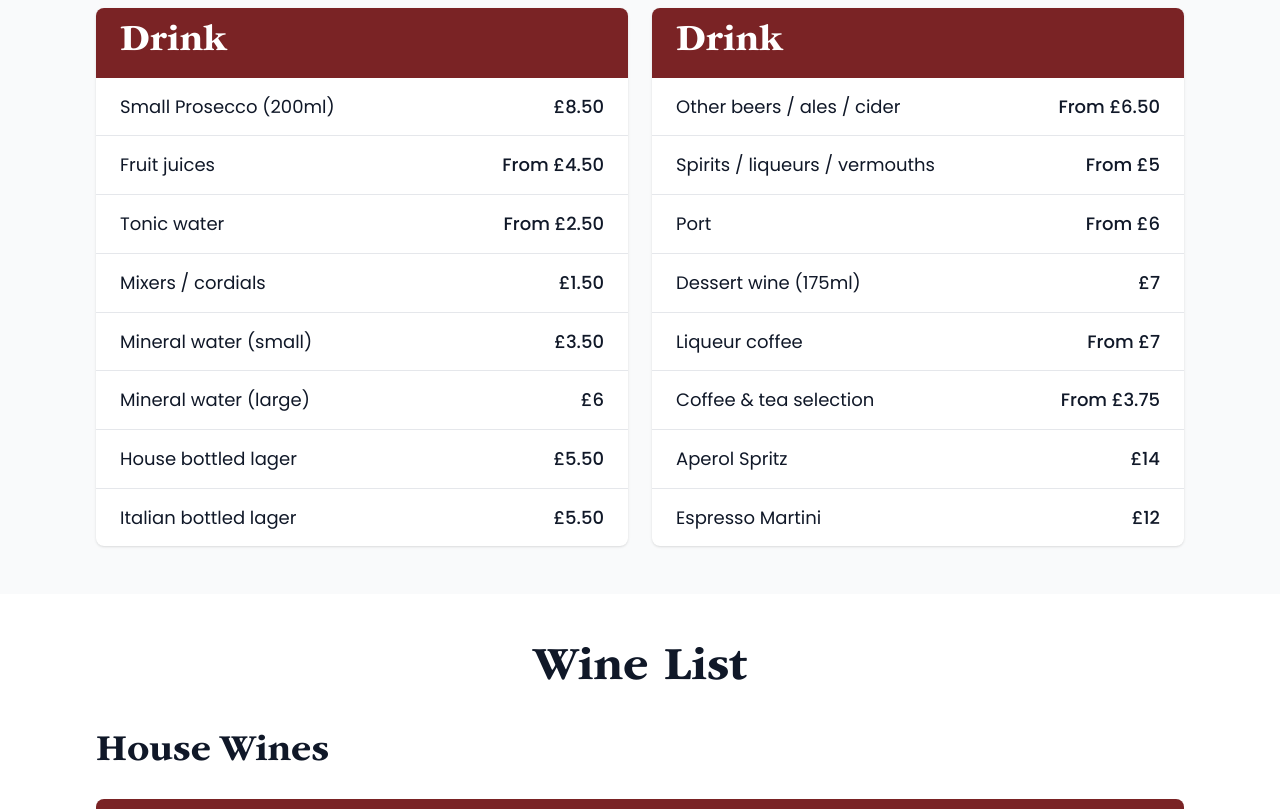
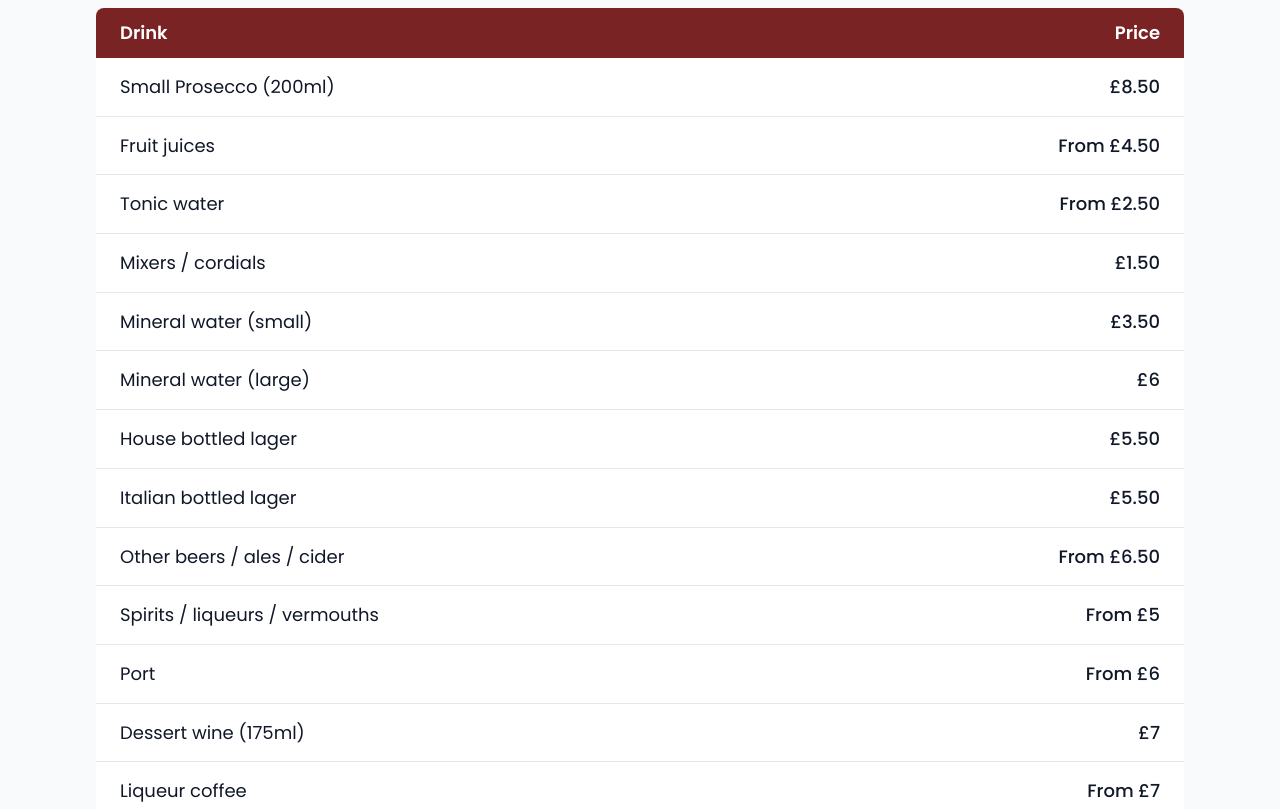
Before and after one commit to LYNKSPortal/la-nuova-isola-iom, a Next.js app: page /drinks-menu in a window 1280 px wide. Shown: the part 640-1449 px from the top of the page. Built offline with nearby package versions, Linux system fonts and the light colour scheme.

Commit message:
Revert drinks menu back to single table layout

```diff
--- a/src/app/drinks-menu/page.tsx
+++ b/src/app/drinks-menu/page.tsx
@@ -55,88 +55,81 @@ export default function DrinksMenu() {
         <div className="max-w-6xl mx-auto px-4 sm:px-6 lg:px-8">
           <FadeIn>
             <h2 className="font-bold text-gray-900 mb-8 text-center text-lg md:text-xl lg:text-2xl">Drinks</h2>
-            <div className="grid grid-cols-1 md:grid-cols-2 gap-6">
-              {/* First Column */}
-              <div className="bg-white rounded-lg overflow-hidden shadow-sm">
-                <div className="bg-[#7A2325] text-white px-6 py-3">
-                  <h3 className="text-sm font-semibold">Drink</h3>
-                </div>
-                <div className="divide-y divide-gray-200">
-                  <div className="px-6 py-4 flex justify-between items-center hover:bg-gray-50">
-                    <span className="text-sm text-gray-900">Small Prosecco (200ml)</span>
-                    <span className="text-sm text-gray-900 font-medium">£8.50</span>
-                  </div>
-                  <div className="px-6 py-4 flex justify-between items-center hover:bg-gray-50">
-                    <span className="text-sm text-gray-900">Fruit juices</span>
-                    <span className="text-sm text-gray-900 font-medium">From £4.50</span>
-                  </div>
-                  <div className="px-6 py-4 flex justify-between items-center hover:bg-gray-50">
-                    <span className="text-sm text-gray-900">Tonic water</span>
-                    <span className="text-sm text-gray-900 font-medium">From £2.50</span>
-                  </div>
-                  <div className="px-6 py-4 flex justify-between items-center hover:bg-gray-50">
-                    <span className="text-sm text-gray-900">Mixers / cordials</span>
-                    <span className="text-sm text-gray-900 font-medium">£1.50</span>
-                  </div>
-                  <div className="px-6 py-4 flex justify-between items-center hover:bg-gray-50">
-                    <span className="text-sm text-gray-900">Mineral water (small)</span>
-                    <span className="text-sm text-gray-900 font-medium">£3.50</span>
-                  </div>
-                  <div className="px-6 py-4 flex justify-between items-center hover:bg-gray-50">
-                    <span className="text-sm text-gray-900">Mineral water (large)</span>
-                    <span className="text-sm text-gray-900 font-medium">£6</span>
-                  </div>
-                  <div className="px-6 py-4 flex justify-between items-center hover:bg-gray-50">
-                    <span className="text-sm text-gray-900">House bottled lager</span>
-                    <span className="text-sm text-gray-900 font-medium">£5.50</span>
-                  </div>
-                  <div className="px-6 py-4 flex justify-between items-center hover:bg-gray-50">
-                    <span className="text-sm text-gray-900">Italian bottled lager</span>
-                    <span className="text-sm text-gray-900 font-medium">£5.50</span>
-                  </div>
-                </div>
-              </div>
-
-              {/* Second Column */}
-              <div className="bg-white rounded-lg overflow-hidden shadow-sm">
-                <div className="bg-[#7A2325] text-white px-6 py-3">
-                  <h3 className="text-sm font-semibold">Drink</h3>
-                </div>
-                <div className="divide-y divide-gray-200">
-                  <div className="px-6 py-4 flex justify-between items-center hover:bg-gray-50">
-                    <span className="text-sm text-gray-900">Other beers / ales / cider</span>
-                    <span className="text-sm text-gray-900 font-medium">From £6.50</span>
-                  </div>
-                  <div className="px-6 py-4 flex justify-between items-center hover:bg-gray-50">
-                    <span className="text-sm text-gray-900">Spirits / liqueurs / vermouths</span>
-                    <span className="text-sm text-gray-900 font-medium">From £5</span>
-                  </div>
-                  <div className="px-6 py-4 flex justify-between items-center hover:bg-gray-50">
-                    <span className="text-sm text-gray-900">Port</span>
-                    <span className="text-sm text-gray-900 font-medium">From £6</span>
-                  </div>
-                  <div className="px-6 py-4 flex justify-between items-center hover:bg-gray-50">
-                    <span className="text-sm text-gray-900">Dessert wine (175ml)</span>
-                    <span className="text-sm text-gray-900 font-medium">£7</span>
-                  </div>
-                  <div className="px-6 py-4 flex justify-between items-center hover:bg-gray-50">
-                    <span className="text-sm text-gray-900">Liqueur coffee</span>
-                    <span className="text-sm text-gray-900 font-medium">From £7</span>
-                  </div>
-                  <div className="px-6 py-4 flex justify-between items-center hover:bg-gray-50">
-                    <span className="text-sm text-gray-900">Coffee & tea selection</span>
-                    <span className="text-sm text-gray-900 font-medium">From £3.75</span>
-                  </div>
-                  <div className="px-6 py-4 flex justify-between items-center hover:bg-gray-50">
-                    <span className="text-sm text-gray-900">Aperol Spritz</span>
-                    <span className="text-sm text-gray-900 font-medium">£14</span>
-                  </div>
-                  <div className="px-6 py-4 flex justify-between items-center hover:bg-gray-50">
-                    <span className="text-sm text-gray-900">Espresso Martini</span>
-                    <span className="text-sm text-gray-900 font-medium">£12</span>
-                  </div>
-                </div>
-              </div>
+            <div className="overflow-x-auto">
+              <table className="w-full bg-white rounded-lg overflow-hidden shadow-sm">
+                <thead className="bg-[#7A2325] text-white">
+                  <tr>
+                    <th className="px-6 py-3 text-left text-sm font-semibold">Drink</th>
+                    <th className="px-6 py-3 text-right text-sm font-semibold">Price</th>
+                  </tr>
+                </thead>
+                <tbody className="divide-y divide-gray-200">
+                  <tr className="hover:bg-gray-50">
+                    <td className="px-6 py-4 text-sm text-gray-900">Small Prosecco (200ml)</td>
+                    <td className="px-6 py-4 text-sm text-gray-900 text-right font-medium">£8.50</td>
+                  </tr>
+                  <tr className="hover:bg-gray-50">
+                    <td className="px-6 py-4 text-sm text-gray-900">Fruit juices</td>
+                    <td className="px-6 py-4 text-sm text-gray-900 text-right font-medium">From £4.50</td>
+                  </tr>
+                  <tr className="hover:bg-gray-50">
+                    <td className="px-6 py-4 text-sm text-gray-900">Tonic water</td>
+                    <td className="px-6 py-4 text-sm text-gray-900 text-right font-medium">From £2.50</td>
+                  </tr>
+                  <tr className="hover:bg-gray-50">
+                    <td className="px-6 py-4 text-sm text-gray-900">Mixers / cordials</td>
+                    <td className="px-6 py-4 text-sm text-gray-900 text-right font-medium">£1.50</td>
+                  </tr>
+                  <tr className="hover:bg-gray-50">
+                    <td className="px-6 py-4 text-sm text-gray-900">Mineral water (small)</td>
+                    <td className="px-6 py-4 text-sm text-gray-900 text-right font-medium">£3.50</td>
+                  </tr>
+                  <tr className="hover:bg-gray-50">
+                    <td className="px-6 py-4 text-sm text-gray-900">Mineral water (large)</td>
+                    <td className="px-6 py-4 text-sm text-gray-900 text-right font-medium">£6</td>
+                  </tr>
+                  <tr className="hover:bg-gray-50">
+                    <td className="px-6 py-4 text-sm text-gray-900">House bottled lager</td>
+                    <td className="px-6 py-4 text-sm text-gray-900 text-right font-medium">£5.50</td>
+                  </tr>
+                  <tr className="hover:bg-gray-50">
+                    <td className="px-6 py-4 text-sm text-gray-900">Italian bottled lager</td>
+                    <td className="px-6 py-4 text-sm text-gray-900 text-right font-medium">£5.50</td>
+                  </tr>
+                  <tr className="hover:bg-gray-50">
+                    <td className="px-6 py-4 text-sm text-gray-900">Other beers / ales / cider</td>
+                    <td className="px-6 py-4 text-sm text-gray-900 text-right font-medium">From £6.50</td>
+                  </tr>
+                  <tr className="hover:bg-gray-50">
+                    <td className="px-6 py-4 text-sm text-gray-900">Spirits / liqueurs / vermouths</td>
+                    <td className="px-6 py-4 text-sm text-gray-900 text-right font-medium">From £5</td>
+                  </tr>
+                  <tr className="hover:bg-gray-50">
+                    <td className="px-6 py-4 text-sm text-gray-900">Port</td>
+                    <td className="px-6 py-4 text-sm text-gray-900 text-right font-medium">From £6</td>
+                  </tr>
+                  <tr className="hover:bg-gray-50">
+                    <td className="px-6 py-4 text-sm text-gray-900">Dessert wine (175ml)</td>
+                    <td className="px-6 py-4 text-sm text-gray-900 text-right font-medium">£7</td>
+                  </tr>
+                  <tr className="hover:bg-gray-50">
+                    <td className="px-6 py-4 text-sm text-gray-900">Liqueur coffee</td>
+                    <td className="px-6 py-4 text-sm text-gray-900 text-right font-medium">From £7</td>
+                  </tr>
+                  <tr className="hover:bg-gray-50">
+                    <td className="px-6 py-4 text-sm text-gray-900">Coffee & tea selection</td>
+                    <td className="px-6 py-4 text-sm text-gray-900 text-right font-medium">From £3.75</td>
+                  </tr>
+                  <tr className="hover:bg-gray-50">
+                    <td className="px-6 py-4 text-sm text-gray-900">Aperol Spritz</td>
+                    <td className="px-6 py-4 text-sm text-gray-900 text-right font-medium">£14</td>
+                  </tr>
+                  <tr className="hover:bg-gray-50">
+                    <td className="px-6 py-4 text-sm text-gray-900">Espresso Martini</td>
+                    <td className="px-6 py-4 text-sm text-gray-900 text-right font-medium">£12</td>
+                  </tr>
+                </tbody>
+              </table>
             </div>
           </FadeIn>
         </div>
```
